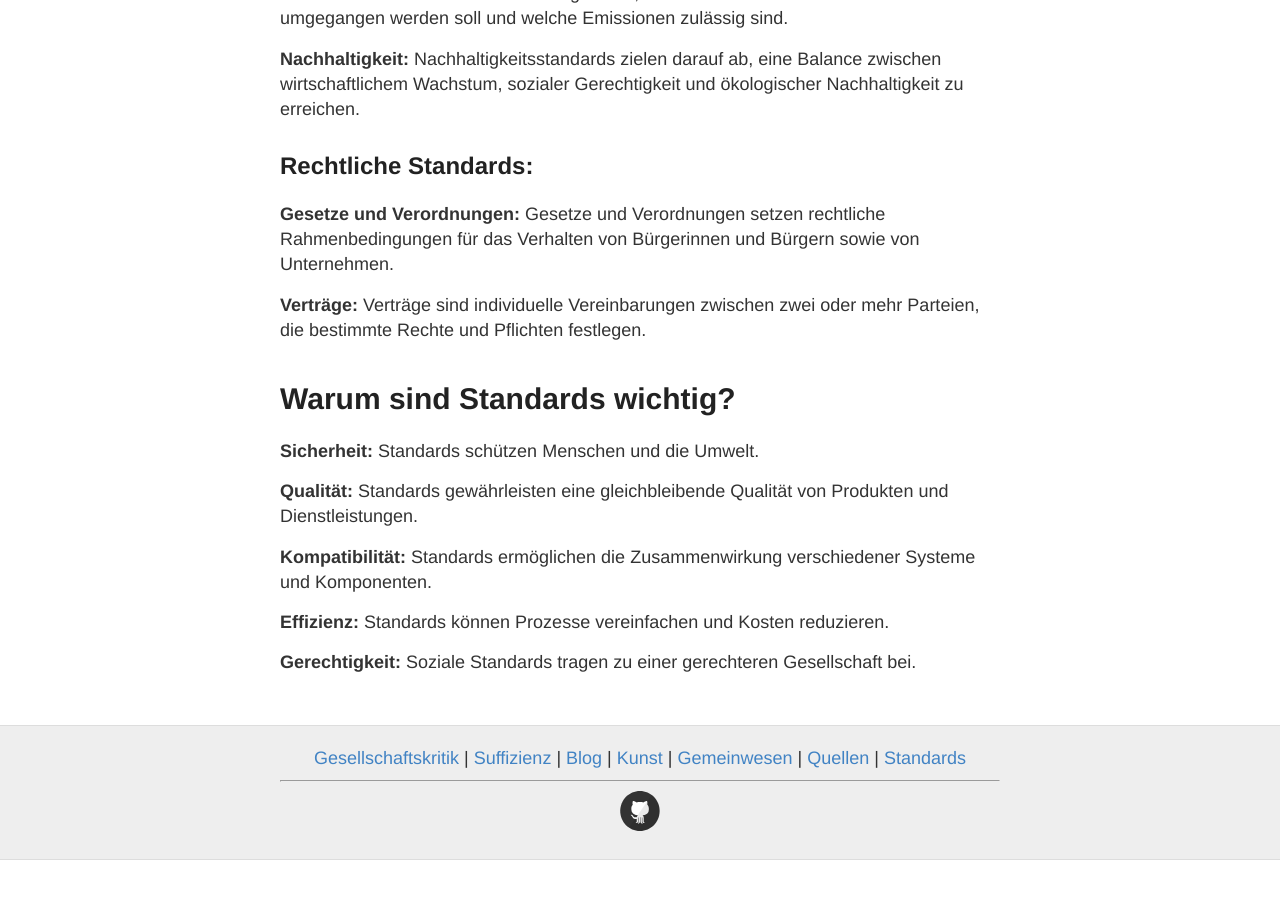
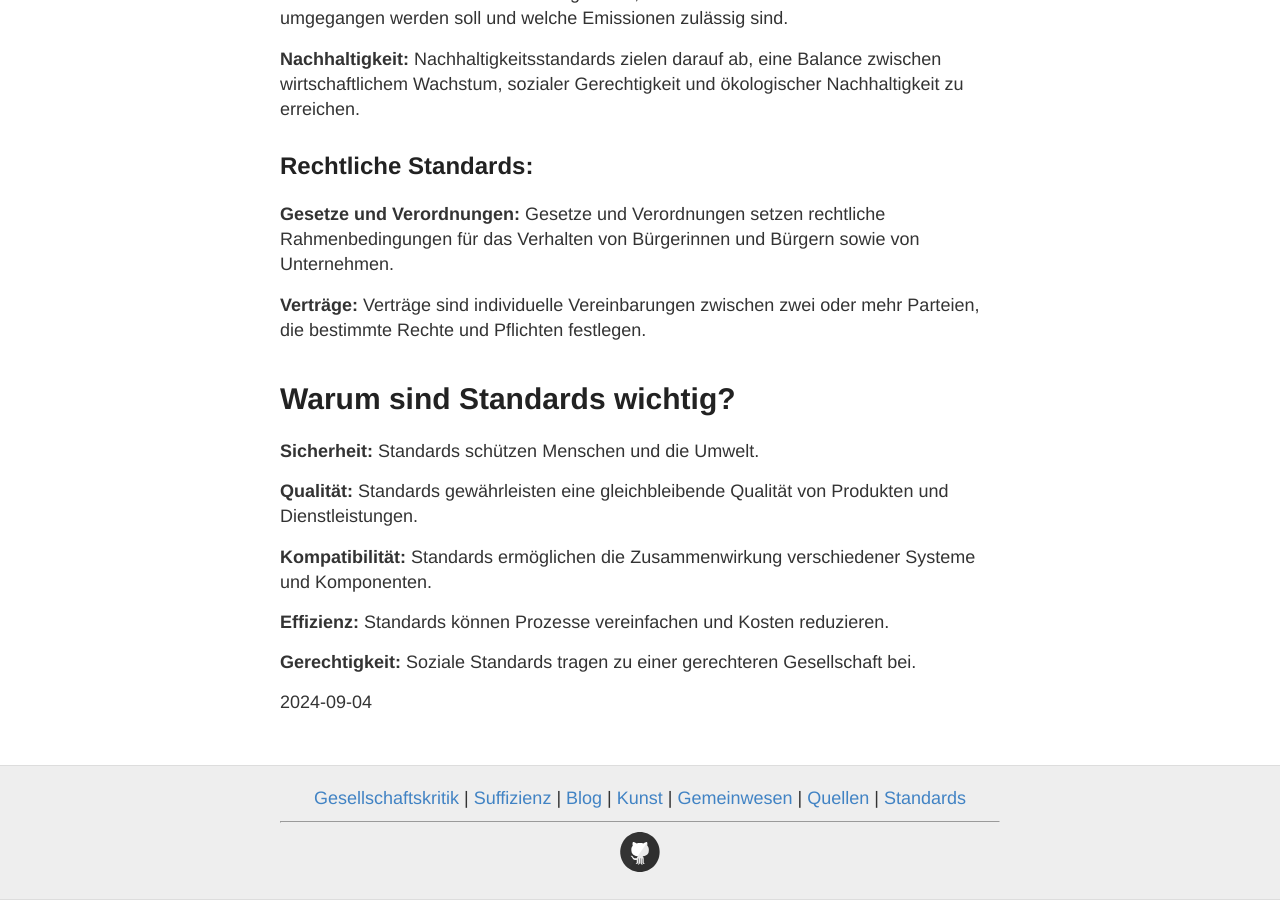
Before and after one commit to S2030c/standards, a Jekyll site: the page built from doc/ _posts/2024-09-04-bereiche-von-standards.md, in a window 1280 px wide and 900 px high, scrolled down 1387 px. Built offline with Jekyll 4.4.1, drawn with Linux system fonts in a browser that asks for light colours; our own code applies the rules of GitHub Pages for plain Markdown files; before the commit the page ends 2247 px from its top, so only the background shows below that.

Commit message:
Update and rename doc/bereiche-von-standards.md to doc/ _posts/2024-09-04-bereiche-von-standards.md

```diff
--- a/doc/bereiche-von-standards.md
+++ b/doc/ _posts/2024-09-04-bereiche-von-standards.md
@@ -54,3 +53,6 @@ Standards durchdringen nahezu jeden Aspekt unseres Lebens und sind in den unters
 **Effizienz:** Standards können Prozesse vereinfachen und Kosten reduzieren.
 
 **Gerechtigkeit:** Soziale Standards tragen zu einer gerechteren Gesellschaft bei.
+
+
+ 2024-09-04
```
Also changed, not shown: other parts of doc/ _posts/2024-09-04-bereiche-von-standards.md (+0 -1 lines).
